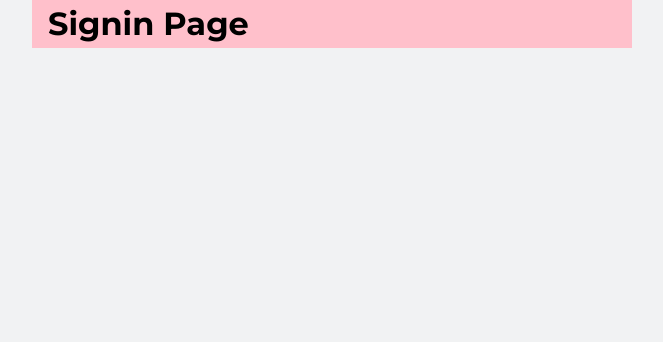
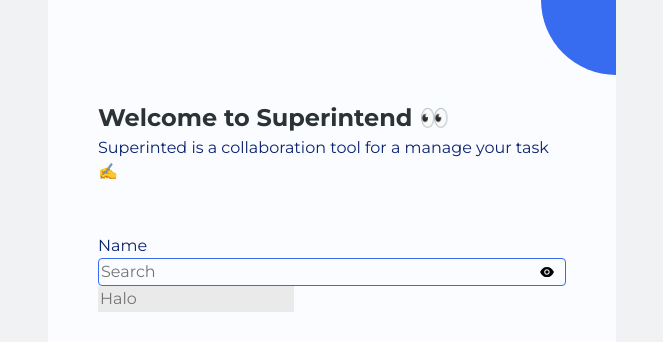
Before and after one commit to husenefendi/atomic-desing, a React (Vite) app: page /signin in a window 1280 px wide. Shown: the top 342 px of the page, without its empty margins (308-971 px from the left). Built offline with nearby package versions, Linux system fonts and the light colour scheme.

Commit message:
add textfield

```diff
--- a/package.json
+++ b/package.json
@@ -10,6 +10,7 @@
     "preview": "vite preview"
   },
   "dependencies": {
+    "@types/styled-system": "^5.1.15",
     "localforage": "^1.10.0",
     "match-sorter": "^6.3.1",
     "react": "^18.2.0",
@@ -17,7 +18,8 @@
     "react-icons": "^4.7.1",
     "react-router-dom": "^6.4.4",
     "sort-by": "^1.2.0",
-    "styled-components": "^5.3.6"
+    "styled-components": "^5.3.6",
+    "styled-system": "^5.1.5"
   },
   "devDependencies": {
     "@types/react": "^18.0.24",
--- a/src/components/atoms/Backgroun.tsx
+++ b/src/components/atoms/Background.tsx
@@ -13,3 +13,9 @@
   color: 'primary',
 };
 export default Background;
+
+export const FullHeightBackground = styled(Background)`
+  display: flex;
+  flex: 1;
+  overflow: hidden;
+`;
--- a/src/components/atoms/Button.tsx
+++ b/src/components/atoms/Button.tsx
@@ -6,7 +6,7 @@
   border: none;
   border-radius: 4px;
   color: #fff;
-  padding: 12px 16px;
+  padding: 8px;
   cursor: pointer;
 `;
 
@@ -15,3 +15,8 @@
   border: 1px solid palevioletred;
   color: palevioletred;
 `;
+export const ButtonIcon = styled(Button)`
+  background-color: transparent;
+  border: 0px transparent solid;
+  color: inherit;
+`;
--- a/src/components/atoms/Circle.tsx
+++ b/src/components/atoms/Circle.tsx
@@ -2,17 +2,20 @@
 
 interface ICircle {
   size?: number;
+  color?: 'primary' | 'secondary' | 'white' | 'red' | string;
 }
 
 const CircleElement = styled.div<ICircle>`
   border-radius: 50%;
   height: ${props => props.size}px;
   width: ${props => props.size}px;
-  background-color: ${props => props.theme.colors.primary};
+  background-color: ${props =>
+    props.theme.colors[props.color] ?? props.theme.colors.primary};
   position: absolute;
   opacity: 0.7;
 `;
 CircleElement.defaultProps = {
   size: 100,
+  color: 'primary',
 };
 export default CircleElement;
--- /dev/null
+++ b/src/components/atoms/Input.tsx
@@ -0,0 +1,41 @@
+import styled from 'styled-components';
+
+const Input = styled.input`
+  background-color: ${props => props.theme.colors.white};
+  color: ${props => props.theme.colors.black};
+  border: 0px transparent solid;
+  ${props => {
+    if (props.disabled) {
+      return {
+        backgroundColor: props.theme.colors.disable,
+      };
+    }
+    return null;
+  }}
+  &:focus {
+    border: 1px red solid;
+  }
+`;
+
+export const InputIcon = styled(Input)`
+  width: 100%;
+  border: ${props => `1px ${props.theme.colors.secondary} solid`};
+  border-radius: 4px;
+  outline: none;
+  box-sizing: border-box;
+  transition: 0.3s;
+  cursor: pointer;
+
+  &:focus {
+    border-color: dodgerBlue;
+    box-shadow: 0 0 8px 0 dodgerBlue;
+  }
+
+  :focus + .left-icon {
+    svg {
+      fill: dodgerBlue;
+    }
+  }
+`;
+
+export default Input;
--- a/src/components/atoms/Laytout.tsx
+++ b/src/components/atoms/Laytout.tsx
@@ -1,5 +1,19 @@
 import { ReactNode } from 'react';
 import styled from 'styled-components';
+import {
+  space,
+  layout,
+  typography,
+  color,
+  display,
+  DisplayProps,
+  SpaceProps,
+  ColorProps,
+  LayoutProps,
+  TypographyProps,
+  flexDirection,
+  FlexDirectionProps,
+} from 'styled-system';
 
 interface IProps {
   children?: ReactNode;
@@ -23,5 +37,22 @@
   width: 600px;
   max-width: 100%;
   display: flex;
-  background-color: pink;
+  background-color: ${props => props.theme.colors.grey};
+  height: 100%;
 `;
+
+interface IBox
+  extends DisplayProps,
+    SpaceProps,
+    ColorProps,
+    LayoutProps,
+    TypographyProps,
+    FlexDirectionProps {}
+export const Box = styled.div<IBox>`
+  ${color}
+  ${space}
+  ${layout}
+  ${typography}
+  ${display}
+  ${flexDirection}
+`;
--- /dev/null
+++ b/src/components/atoms/Typography.tsx
@@ -0,0 +1,71 @@
+import styled from 'styled-components';
+import {
+  TypographyProps,
+  variant,
+  typography,
+  ColorProps,
+  color,
+} from 'styled-system';
+
+interface IDefault extends TypographyProps, ColorProps {}
+
+interface IHeading extends IDefault {
+  variant?: 'h1' | 'h2' | 'h3' | 'h4' | 'h5' | 'h6';
+}
+
+const Heading = styled.div.attrs<IHeading>(props => ({
+  as: props.variant || 'h1',
+}))<IHeading>`
+  ${variant({
+    prop: 'variant',
+    variants: {
+      h1: {
+        fontSize: 6,
+      },
+      h2: {
+        fontSize: 5,
+      },
+      h3: {
+        fontSize: 4,
+      },
+      h4: {
+        fontSize: 3,
+      },
+      h5: {
+        fontSize: 2,
+      },
+      h6: {
+        fontSize: 1,
+      },
+    },
+  })};
+  font-weight: bold;
+  ${typography}
+  ${color}
+`;
+
+export default Heading;
+
+interface IText extends IDefault {
+  type?: string;
+}
+export const Text = styled.div.attrs<IText>(props => ({
+  as: props.type || 'p',
+}))<IText>`
+  ${color}
+  ${variant({
+    prop: 'type',
+    variants: {
+      p: {
+        fontSize: 'normal',
+      },
+      label: {
+        fontSize: 'normal',
+        fontWeight: '400',
+      },
+      em: {
+        fontStyle: 'italic',
+      },
+    },
+  })}
+`;
--- /dev/null
+++ b/src/components/molecules/TextField.tsx
@@ -0,0 +1,72 @@
+import styled from 'styled-components';
+import { Box } from '../atoms/Laytout';
+import Input, { InputIcon } from '../atoms/Input';
+import { ButtonIcon } from '../atoms/Button';
+import { Text } from '../atoms/Typography';
+import React, { useState } from 'react';
+
+interface ITextfield {
+  label?: string;
+  icon?: React.ReactNode;
+}
+
+const StyledInput = styled.div`
+  &.inputWithIcon {
+    position: relative;
+  }
+
+  .left-icon {
+    position: absolute;
+    left: 5px;
+    top: 50%;
+    transform: translateY(-50%);
+    svg {
+      fill: black;
+      transition: 0.3s;
+    }
+  }
+
+  button {
+    background: none;
+    border: none;
+    position: absolute;
+    right: 5px;
+    /* top: 50%; */
+    /* transform: translateY(-50%); */
+    padding: 6px;
+    svg {
+      fill: black;
+      transition: 0.3s;
+    }
+  }
+`;
+
+const TextField = (props: ITextfield) => {
+  const [text, setText] = useState('');
+  const handleChange = (event: any) => {
+    setText(event.target.value);
+  };
+  const clearInput = () => {
+    setText('');
+  };
+
+  return (
+    <StyledInput className={'inputWithIcon'}>
+      {props?.label && <Text type="label">{props?.label}</Text>}
+      <Box display={'block'}>
+        <InputIcon
+          type="text"
+          value={text}
+          onChange={handleChange}
+          placeholder="Search"
+          onSubmit={e => {
+            e.preventDefault();
+          }}
+        />
+        {props?.icon && props.icon}
+      </Box>
+    </StyledInput>
+  );
+};
+
+export default TextField;
--- a/src/config/theme.ts
+++ b/src/config/theme.ts
@@ -5,7 +5,9 @@
   secondary: '#376BF0',
   white: '#FBFCFF',
   red: '#DB4437',
-  grey: '#f1f2f3'
+  grey: '#f1f2f3',
+  black: '#2C3333',
+  disable: '#EAEAEA'
 }
 
 const theme = { colors }
--- a/src/pages/Signin/index.tsx
+++ b/src/pages/Signin/index.tsx
@@ -1,5 +1,48 @@
+import { AiFillEye } from 'react-icons/ai';
+import { FullHeightBackground } from '../../components/atoms/Background';
+import { Button, ButtonIcon } from '../../components/atoms/Button';
+import CircleElement from '../../components/atoms/Circle';
+import Input from '../../components/atoms/Input';
+import { Box } from '../../components/atoms/Laytout';
+import Heading, { Text } from '../../components/atoms/Typography';
+import TextField from '../../components/molecules/TextField';
+
 const SigninPage = () => {
-  return <h1>Signin Page</h1>;
+  return (
+    <FullHeightBackground color="white">
+      <CircleElement
+        color="secondary"
+        style={{
+          opacity: 1,
+          right: -75,
+          top: -75,
+        }}
+        size={150}
+      />
+      <Box color="primary" style={{ flex: 1 }} px={50} py={100}>
+        <Box>
+          <Heading variant="h3" color={'black'}>
+            Welcome to Superintend 👀
+          </Heading>
+          <Text color="primary">
+            {`Superinted is a collaboration tool for a \r\n manage your task ✍️`}
+          </Text>
+        </Box>
+        <Box mt={50}>
+          <TextField
+            label="Name"
+            icon={
+              <ButtonIcon>
+                <AiFillEye />
+              </ButtonIcon>
+            }
+          />
+
+          <Input placeholder="Halo" disabled />
+        </Box>
+      </Box>
+    </FullHeightBackground>
+  );
 };
 
 export default SigninPage;
--- a/src/pages/Welcome/index.tsx
+++ b/src/pages/Welcome/index.tsx
@@ -2,7 +2,7 @@
 import { useNavigate } from 'react-router-dom';
 import styled from 'styled-components';
 
-import Background from '../../components/atoms/Backgroun';
+import Background from '../../components/atoms/Background';
 import CircleElement from '../../components/atoms/Circle';
 
 const H1 = styled.h1.attrs({
@@ -25,11 +25,11 @@
 
 const WelcomePage = () => {
   const navigate = useNavigate();
-  // useEffect(() => {
-  //   setTimeout(() => {
-  //     return navigate('/signin', { replace: true });
-  //   }, 5000);
-  // }, []);
+  useEffect(() => {
+    setTimeout(() => {
+      return navigate('/signin', { replace: true });
+    }, 5000);
+  }, []);
   return (
     <Background
       color="secondary"
--- a/src/styled.d.ts
+++ b/src/styled.d.ts
@@ -7,7 +7,9 @@
             secondary: string;
             white: string,
             red: string,
-            grey: string
+            grey: string,
+            black: string,
+            disable: string
         };
     }
 }
```
Also changed, not shown: 1 other file (tests, documents, lock files or other folders).
